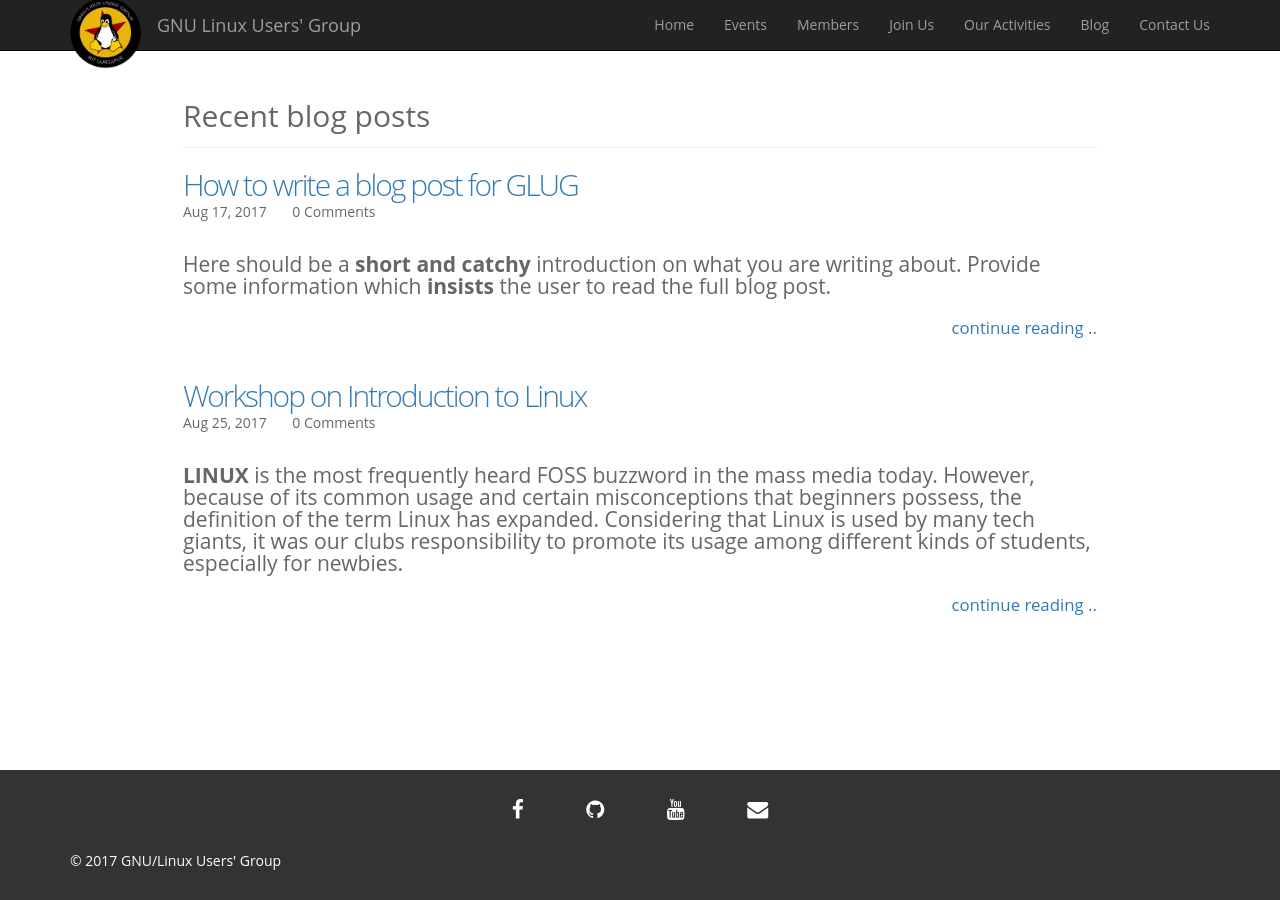
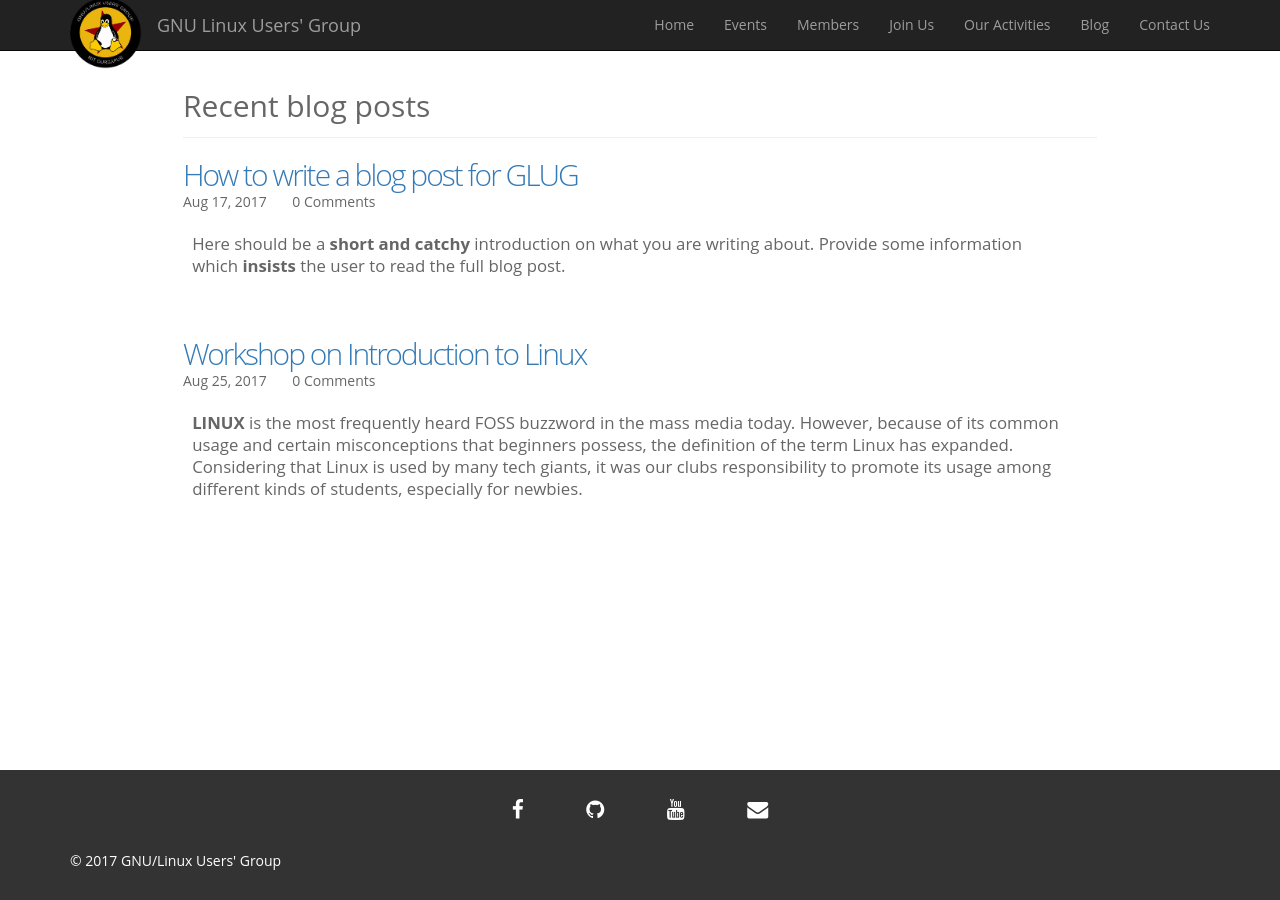
Before and after one commit to swapnilmutthalkar/lugnitdgp-website-old, a Jekyll site: the page built from blog.md, in a window 1280 px wide. Built offline with Jekyll 4.4.1, drawn with Linux system fonts in a browser that asks for light colours; nearby versions of some CDN libraries; comment, search, counter and statistics services are not loaded.

Commit message:
Made slight design changes to blog listing.
Moved all code from blog.md to _layouts/blog.html

```diff
--- a/_includes/css/blog.css
+++ b/_includes/css/blog.css
@@ -6,7 +6,7 @@
 
 .blog p {
     font-size: 30px;
-    margin-top: 30px;
+    margin-top: 20px;
     margin-bottom: 20px;
 }
 
@@ -20,7 +20,9 @@
 }
 
 .blog .blog-excerpt p {
-    font-size: 1.5em;
+    font-size: 1.2em;
+    padding-left: 1%;
+    padding-right: 4%;
 }
 
 .blog .blog-readmore {
--- a/_layouts/blog.html
+++ b/_layouts/blog.html
@@ -7,7 +7,20 @@ layout: default
 <div class="container blog">
     <p>Recent blog posts</p>
     <hr>
-    {{ content }}
+    {% for post in site.posts reversed %}
+      <h2>
+        <a class="post-link" href="{{ post.url | prepend: site.url }}">{{ post.title }}</a>
+      </h2>
+      <div class="meta-container">
+        <span class="post-meta">{{ post.date | date: "%b %-d, %Y" }}</span>
+        &nbsp;&nbsp;&nbsp;&nbsp;&nbsp;
+        <span class="disqus-comment-count" data-disqus-url="{{ post.url | prepend: site.url }}">0 Comments</span>
+      </div>
+      <div class="blog-excerpt">
+        {{ post.excerpt }}
+      </div>
+      <div class="blog-separator"></div>
+    {% endfor %}
 </div>
 
 {% include footer.html %}
--- a/blog.md
+++ b/blog.md
@@ -1,21 +1,3 @@
 ---
 layout: blog
 ---
-
-{% for post in site.posts reversed %}
-  <h2>
-    <a class="post-link" href="{{ post.url | prepend: site.url }}">{{ post.title }}</a>
-  </h2>
-  <div class="meta-container">
-    <span class="post-meta">{{ post.date | date: "%b %-d, %Y" }}</span>
-    &nbsp;&nbsp;&nbsp;&nbsp;&nbsp;
-    <span class="disqus-comment-count" data-disqus-url="{{ post.url | prepend: site.url }}">0 Comments</span>
-  </div>
-  <div class="blog-excerpt">
-    {{ post.excerpt }}
-  </div>
-  <div class='blog-readmore'>
-    <a href="{{ post.url | prepend: site.url }}">continue reading ..</a>
-  </div>
-  <div class="blog-separator"></div>
-{% endfor %}
```
Also changed, not shown: _layouts/default.html (+5 -5 lines).
